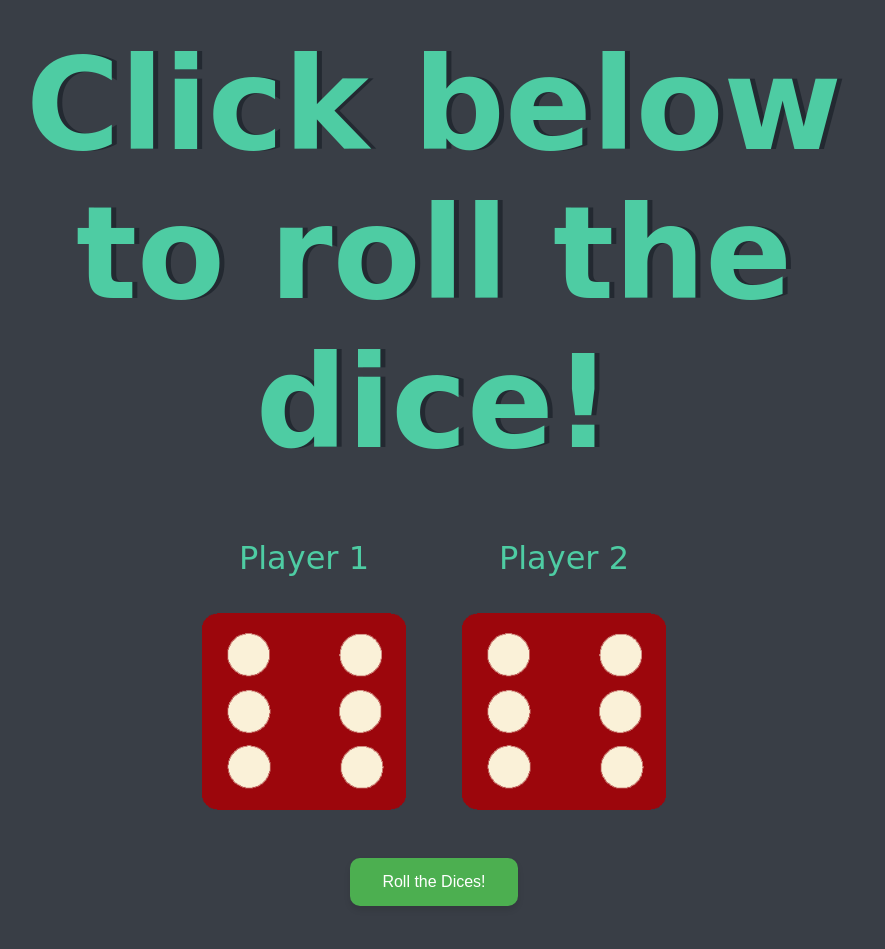
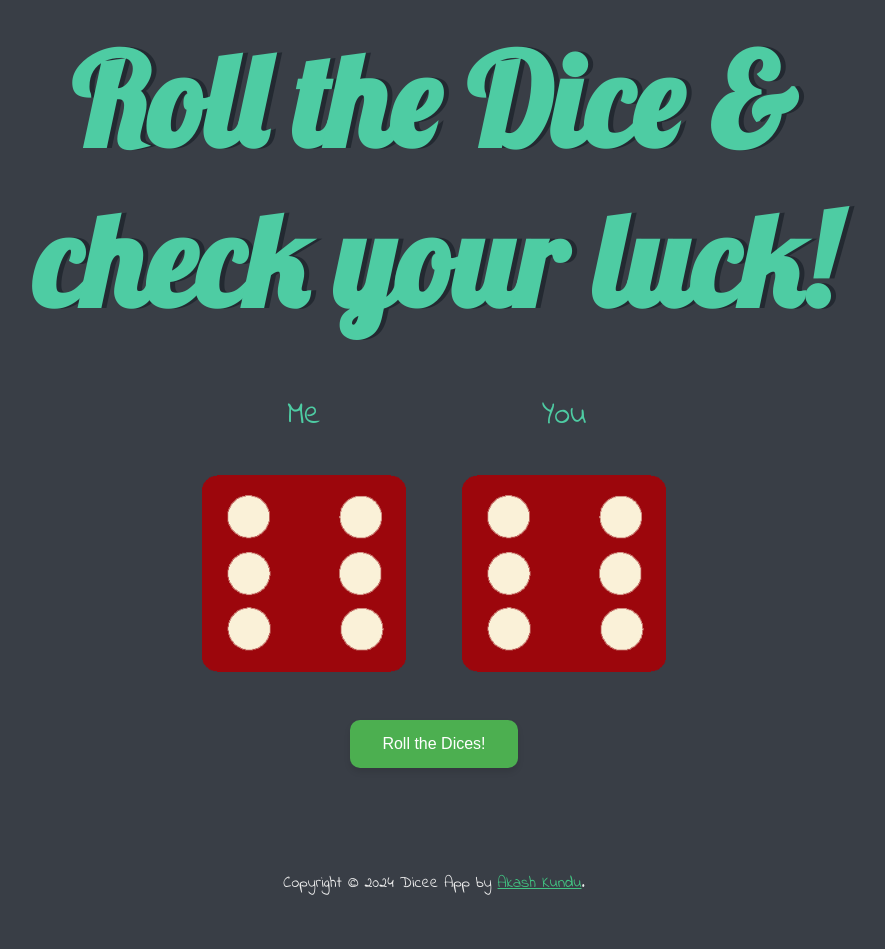
Before and after one commit to aakassh16/dice-game, a plain HTML site: page index.html in a window 1280 px wide. Shown: the top 949 px of the page, without its empty margins (206-1091 px from the left). After the commit the page ends 903 px from the top, so only its background shows below. Drawn offline with Linux system fonts and the light colour scheme.

Commit message:
next update

```diff
--- a/index.html
+++ b/index.html
@@ -4,20 +4,20 @@
   <meta charset="utf-8">
   <title>Dicee</title>
   <link rel="stylesheet" href="styles.css">
-  <link rel="icon" href="images/dice.png"
+  <link rel="icon" href="images/dice.png">
   <link href="https://fonts.googleapis.com/css?family=Indie+Flower|Lobster" rel="stylesheet">
 </head>
 <body>
   <div class="container">
-    <h1>Click below to roll the dice!</h1>
+    <h1>Roll the Dice & check your luck!</h1>
 
     <div class="dice">
-      <p>Player 1</p>
+      <p>Me</p>
       <img class="img1" src="images/dice6.png">
     </div>
 
     <div class="dice">
-      <p>Player 2</p>
+      <p>You</p>
       <img class="img2" src="images/dice6.png">
     </div>
     <div>
--- a/script.js
+++ b/script.js
@@ -13,9 +13,9 @@ function rollDice() {
 
   // Determine the winner
   if (randomNumber1 > randomNumber2) {
-    document.querySelector("h1").innerHTML = "🚩 Player 1 Wins!";
+    document.querySelector("h1").innerHTML = "🚩 I'm the Winner!";
   } else if (randomNumber2 > randomNumber1) {
-    document.querySelector("h1").innerHTML = "Player 2 Wins! 🚩";
+    document.querySelector("h1").innerHTML = "You're the Winner!🚩";
   } else {
     document.querySelector("h1").innerHTML = "Draw!";
   }
--- a/styles.css
+++ b/styles.css
@@ -15,7 +15,7 @@ body {
 }
 
 h1 {
-  margin: 30px;
+  margin: 20px;
   font-family: 'Lobster', cursive;
   text-shadow: 5px 0 #232931;
   font-size: 8rem;
```
